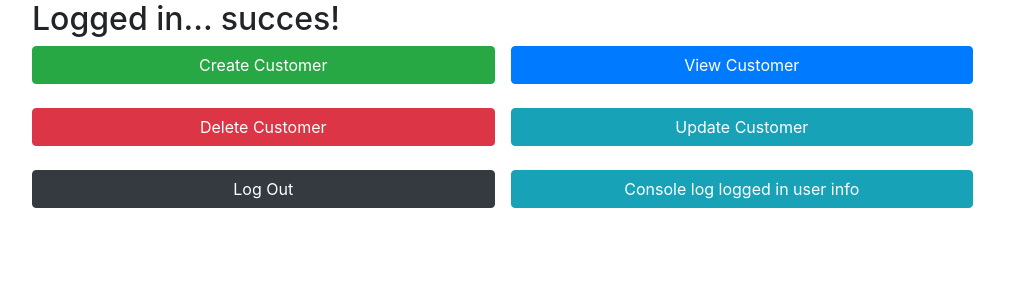
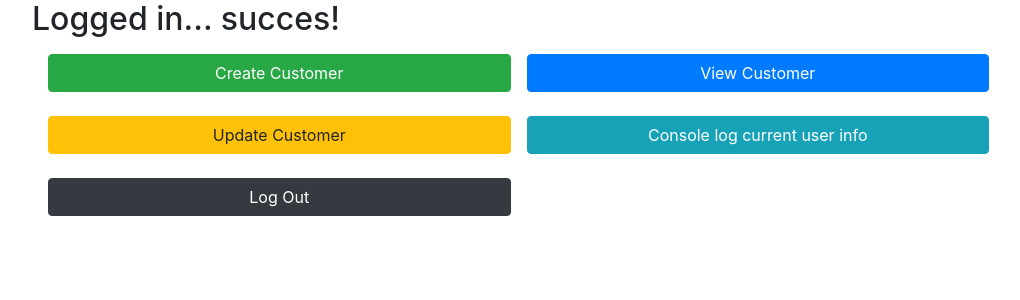
Before and after one commit to NiklasSod/kundregister, a React (Create React App) app: page /home in a window 1280 px wide. Shown: the top 300 px of the page, without its empty margins (53-1073 px from the left). Built offline with nearby package versions, Linux system fonts and the light colour scheme.

Commit message:
remove deleteuser from homepage, create comp customerinfo, work on detailpage

```diff
--- a/src/App.js
+++ b/src/App.js
@@ -1,10 +1,10 @@
 import React from "react"
 import { Switch, Route } from "react-router-dom"
 import CreatePage from "./pages/CreatePage";
-import DeletePage from "./pages/DeletePage";
 import HomePage from "./pages/HomePage";
 import LoginPage from "./pages/LoginPage";
 import UpdatePage from "./pages/UpdatePage";
+import ViewDetailPage from "./pages/ViewDetailPage";
 import ViewPage from "./pages/ViewPage";
 
 function App() {
@@ -26,6 +26,8 @@ function App() {
       <div className="row">
         <div className="col-md-12">
           <Switch>
+            <Route path="/view/:id" component={ViewDetailPage} />
+
             <Route path="/view">
               <ViewPage/>
             </Route>
@@ -36,10 +38,6 @@ function App() {
 
             <Route path="/home">
               <HomePage/>
-            </Route>
-
-            <Route path="/delete">
-              <DeletePage/>
             </Route>
 
             <Route path="/create">
--- /dev/null
+++ b/src/components/CustomerInfo.jsx
@@ -0,0 +1,15 @@
+import React from 'react'
+import { Link } from 'react-router-dom'
+
+export default function CustomerInfo({customerData}) {
+    return (
+        <div>
+            <h3>
+                <Link to={`/view/${customerData.id}`}
+                className="btn btn-info" >
+                    {customerData.name}
+                </Link>
+            </h3>
+        </div>
+    )
+}
--- a/src/pages/CreatePage.jsx
+++ b/src/pages/CreatePage.jsx
@@ -34,7 +34,7 @@ export default function CreatePage() {
         // add data to useContext
         .then( data => {
             console.log(data)
-            history.push("/home")
+            history.push("/view")
         })
     }
 
--- a/src/pages/DeletePage.jsx
+++ /dev/null
@@ -1,33 +0,0 @@
-import React from 'react'
-
-export default function DeletePage() {
-
-    // need to check customerId i think i have to go into detailpage to get "customerId"
-    // and on that page remove, so deletecustomer will need to show all users first
-
-    // function deleteCustomer() {
-    //     const url = `https://frebi.willandskill.eu/api/v1/customers/${customerId}`
-    //     const token = localStorage.getItem("superSecretLogInToken")
-    //     fetch(url, {
-    //         method: "DELETE",
-    //         headers: {
-    //             "Content-Type": "application/json",
-    //             "Authorization": `Bearer ${token}`
-    //         }
-    //     })
-    //     .then( res => res.json)
-    //     .then (data => {
-    //         console.log(data + "hello")
-    //         console.log("apa")
-    //     })
-    // }
-
-    return (
-        <div>
-            <h1 className="text-danger">Warning!</h1>
-            <h2>Delete User!</h2>
-            {/* <button onClick={deleteCustomer}>Test button change later</button> */}
-            <button>Test button change later</button>
-        </div>
-    )
-}
--- a/src/pages/HomePage.jsx
+++ b/src/pages/HomePage.jsx
@@ -20,26 +20,25 @@ export default function HomePage() {
             }
         })
         .then(res => res.json())
-        .then(data => console.log(data))
+        .then(data => console.log(`Email: ${data.email}, First name: ${data.firstName}, Last name ${data.lastName}`))
     }
 
     return (
         <div>
             <h2>Logged in... succes!</h2>
-            <div>
-                <Link to="/create" className="col-md-5 col-5 btn btn-success">Create Customer</Link>
+            <div className="mt-3">
+                <Link to="/create" className="ml-3 col-md-5 col-5 btn btn-success">Create Customer</Link>
                 <Link to="/view" className="ml-3 col-md-5 col-5 btn btn-primary">View Customer</Link>
             </div>
             <br/>
             <div>
-                <Link to="/delete" className="col-md-5 col-5 btn btn-danger">Delete Customer</Link>
-                <Link to="/update" className="ml-3 col-md-5 col-5 btn btn-info">Update Customer</Link>
+                <Link to="/update" className="ml-3 col-md-5 col-5 btn btn-warning">Update Customer</Link>
+                <button onClick={currentUserInfo} className="ml-3 col-md-5 col-5 btn btn-info">
+                    Console log current user info
+                </button>
             </div>
             <br/>
-            <Link onClick={deleteToken} to="/" className="col-md-5 col-5 btn btn-dark">Log Out</Link>
-            <button onClick={currentUserInfo} className="ml-3 col-md-5 col-5 btn btn-info">
-                Console log logged in user info
-            </button>
+            <Link onClick={deleteToken} to="/" className="ml-3 col-md-5 col-5 btn btn-dark">Log Out</Link>
         </div>
     )
 }
--- /dev/null
+++ b/src/pages/ViewDetailPage.jsx
@@ -0,0 +1,9 @@
+import React from 'react'
+
+export default function ViewDetailPage() {
+    return (
+        <div>
+            <h1>time to start working on this page</h1>
+        </div>
+    )
+}
--- a/src/pages/ViewPage.jsx
+++ b/src/pages/ViewPage.jsx
@@ -1,5 +1,6 @@
 import React, { useState, useEffect } from 'react'
 import { Link } from 'react-router-dom'
+import CustomerInfo from '../components/CustomerInfo'
 
 export default function ViewPage() {
 
@@ -13,6 +14,7 @@ export default function ViewPage() {
         const url = "https://frebi.willandskill.eu/api/v1/customers" // s?
         const token = localStorage.getItem("superSecretLogInToken")
         fetch(url, {
+            // get is default
             headers: {
                 "Content-Type": "application/json",
                 "Authorization": `Bearer ${token}`
@@ -28,7 +30,7 @@ export default function ViewPage() {
             {customerList.map(item => {
                 return (
                     <div>
-                        <p className="btn btn-info" key={item.id}>{item.name}</p>
+                        <CustomerInfo key={item.id} customerData={item} />
                         <br/>
                     </div>
                 )
```
Also changed, not shown: 1 other file (tests, documents, lock files or other folders).
